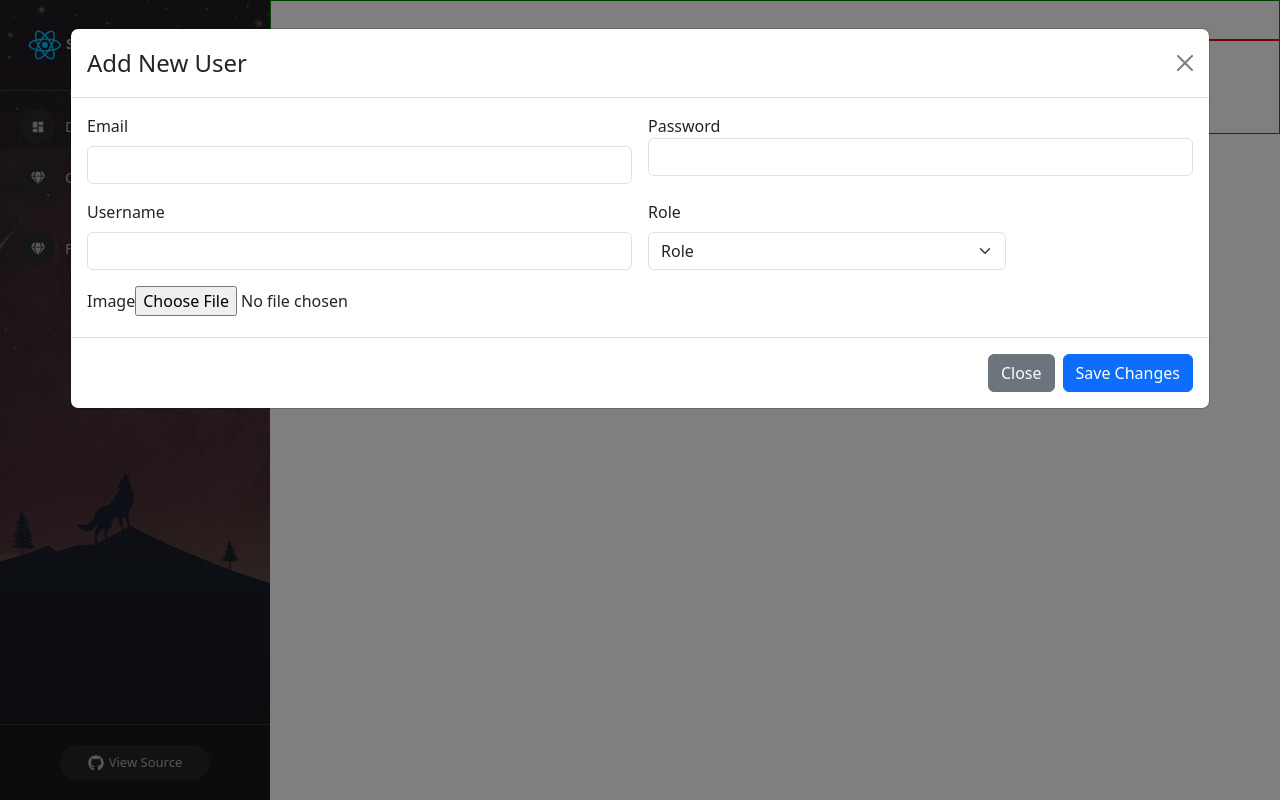
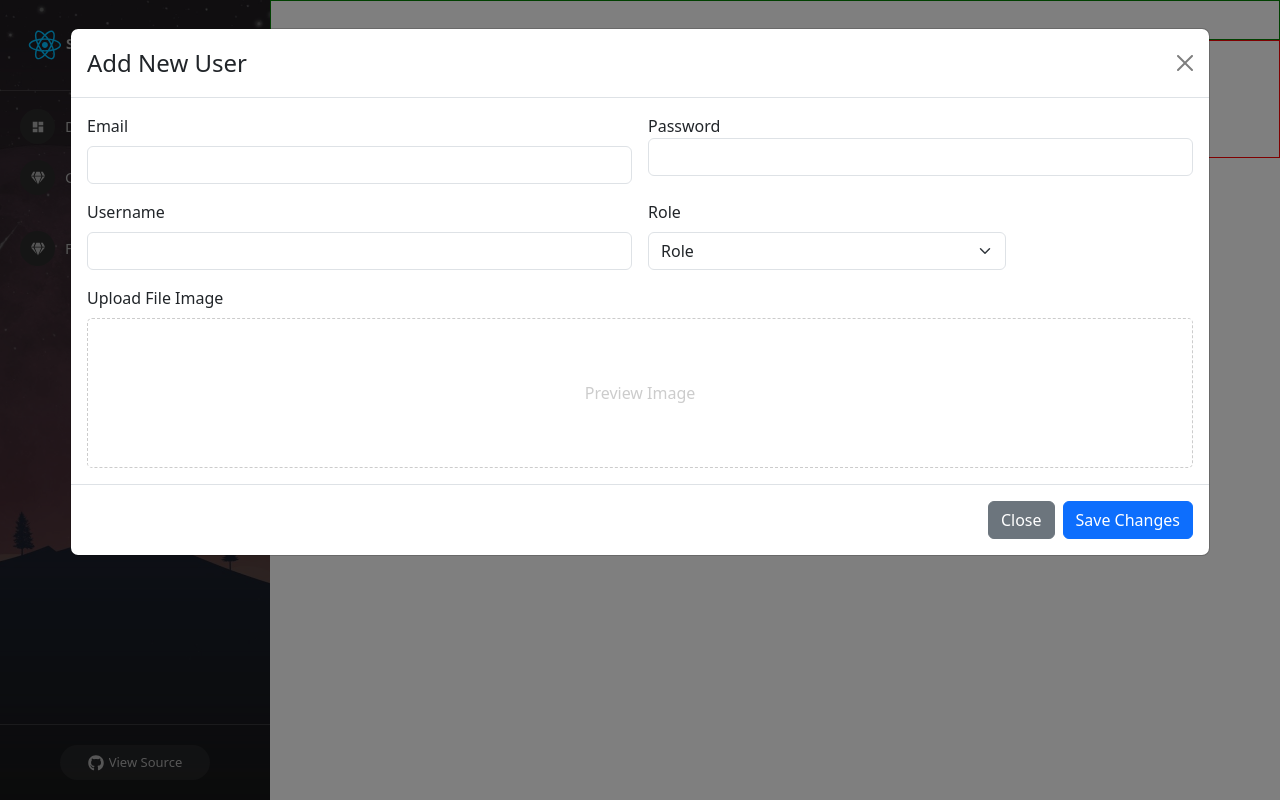
Before and after one commit to VinhHoang007/react-tutorial-basic, a React (Create React App) app: page /admin/manage-users in a window 1280 px wide. Both pictures are taken after a click on the button "Launch demo modal". Built offline with nearby package versions, Linux system fonts and the light colour scheme.

Commit message:
preview image

```diff
--- a/src/components/Admin/Content/ManageUser.js
+++ b/src/components/Admin/Content/ManageUser.js
@@ -1,4 +1,5 @@
-import ModalCreateUser from './ModalCreateUser';
+import ModalCreateUser from "./ModalCreateUser";
+import "./ManageUser.scss";
 const ManageUser = (props) => {
     return (
         <div classNameName="manage-user-container">
@@ -16,8 +17,8 @@ const ManageUser = (props) => {
 
             <div>
                 Table users
-                <ModalCreateUser />
             </div>
+            <ModalCreateUser />
         </div>
     )
 }
--- /dev/null
+++ b/src/components/Admin/Content/ManageUser.scss
@@ -0,0 +1,11 @@
+.modal-add-user{
+    .img-preview{
+        border: 1px dashed #ccc;
+        height: 150px;
+        border-radius: 5px;
+        display: flex;
+        justify-content: center;
+        align-items: center;
+        color: #ccc;
+    }
+}
--- a/src/components/Admin/Content/ModalCreateUser.js
+++ b/src/components/Admin/Content/ModalCreateUser.js
@@ -18,7 +18,8 @@ const ModalCreateUser = () => {
             show={show}
             onHide={handleClose}
             size="xl"
-            static>
+            static
+            className="modal-add-user">
                 <Modal.Header closeButton>
                     <Modal.Title>Add New User</Modal.Title>
                 </Modal.Header>
@@ -44,8 +45,12 @@ const ModalCreateUser = () => {
                             </select>
                         </div>
                         <div className="col-md-12">
-                            <label className="form-label">Image</label>
-                            <input type="file" />
+                            <label className="form-label">Upload File Image</label>
+                            <input type="file" hidden/>
+                            <div className="col-md-12 img-preview">
+                                {/* <img src="" alt="#" /> */}
+                                <span>Preview Image</span>
+                            </div>
                         </div>
                     </form>
                 </Modal.Body>
```
